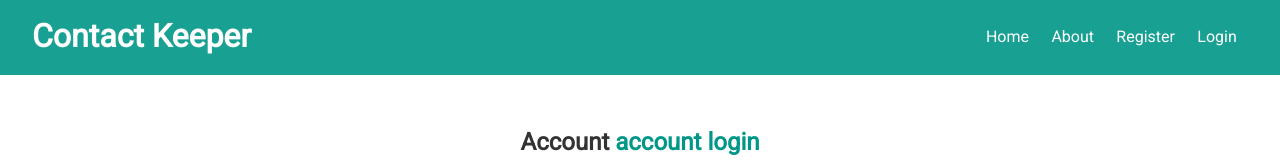
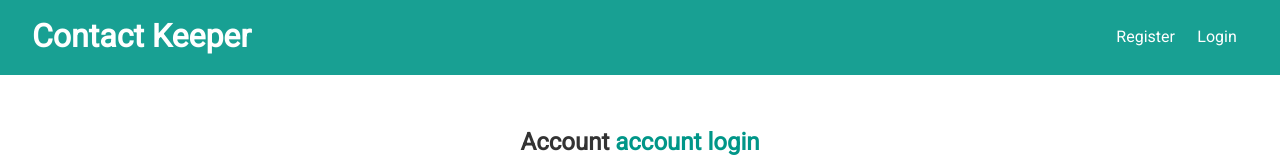
Before and after one commit to Moonbladez/contact-keeper, a React (Create React App) app in the folder client/: page /login in a window 1280 px wide. Shown: the top 160 px of the page. Built offline with nearby package versions, Linux system fonts and the light colour scheme.

Commit message:
logout functionality added

```diff
--- a/client/src/components/layout/Navbar.jsx
+++ b/client/src/components/layout/Navbar.jsx
@@ -1,27 +1,48 @@
-import React from "react";
+import React, { useContext } from "react";
 import { NavLink } from "react-router-dom";
 import PropTypes from "prop-types";
+import { GoSignOut } from "react-icons/go";
+
+import AuthContext from "../../context/auth/authContext";
 
 export const Navbar = ({ title, icon }) => {
+	const authContext = useContext(AuthContext);
+
+	const { isAuthenticated, logout, user } = authContext;
+
+	const onLogout = () => {
+		logout();
+	};
+
+	const authLinks = (
+		<>
+			<li>Hello, {user && user.name}</li>
+			<li>
+				<a href='#!' onClick={onLogout}>
+					<span className='hide-sm'>Logout</span>
+					<GoSignOut />
+				</a>
+			</li>
+		</>
+	);
+
+	const guestLinks = (
+		<>
+			<li>
+				<NavLink to='/register'>Register</NavLink>
+			</li>
+			<li>
+				<NavLink to='/login'>Login</NavLink>
+			</li>
+		</>
+	);
+
 	return (
 		<div className='navbar bg-primary'>
 			<h1 className=''>
 				{icon} {title}
 			</h1>
-			<ul>
-				<li>
-					<NavLink to='/'>Home</NavLink>
-				</li>
-				<li>
-					<NavLink to='/about'>About</NavLink>
-				</li>
-				<li>
-					<NavLink to='/register'>Register</NavLink>
-				</li>
-				<li>
-					<NavLink to='/login'>Login</NavLink>
-				</li>
-			</ul>
+			<ul>{isAuthenticated ? authLinks : guestLinks}</ul>
 		</div>
 	);
 };
--- a/client/src/context/auth/AuthState.jsx
+++ b/client/src/context/auth/AuthState.jsx
@@ -92,7 +92,7 @@
 
 	//logout user
 	const logout = () => {
-		console.log("load user");
+		dispatch({ type: LOGOUT });
 	};
 
 	//clear errors
--- a/client/src/context/auth/authReducer.jsx
+++ b/client/src/context/auth/authReducer.jsx
@@ -32,6 +32,7 @@
 		case REGISTER_FAIL:
 		case AUTH_ERROR:
 		case LOGIN_FAIL:
+		case LOGOUT:
 			localStorage.removeItem("token");
 			return {
 				...state,
```
